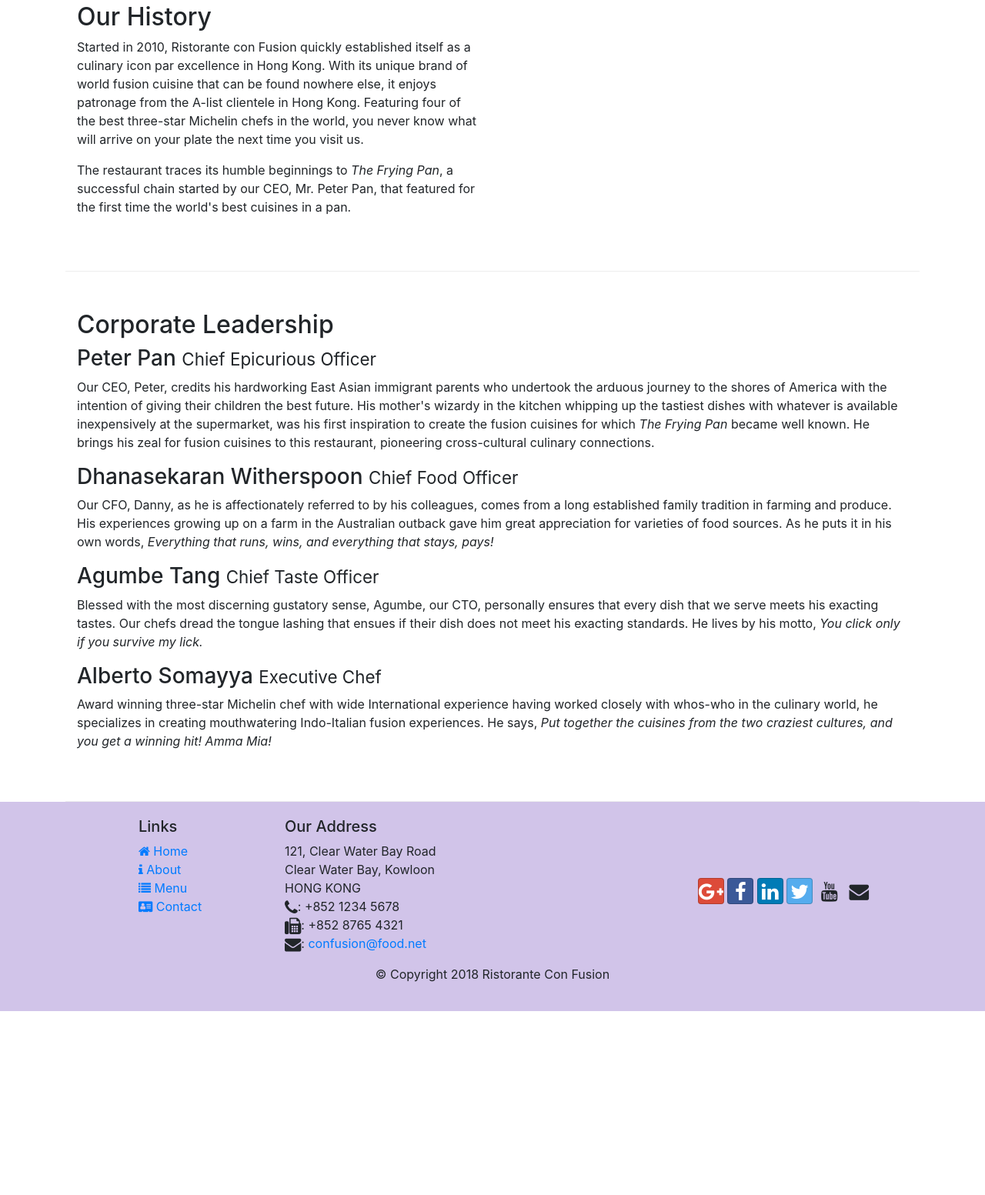
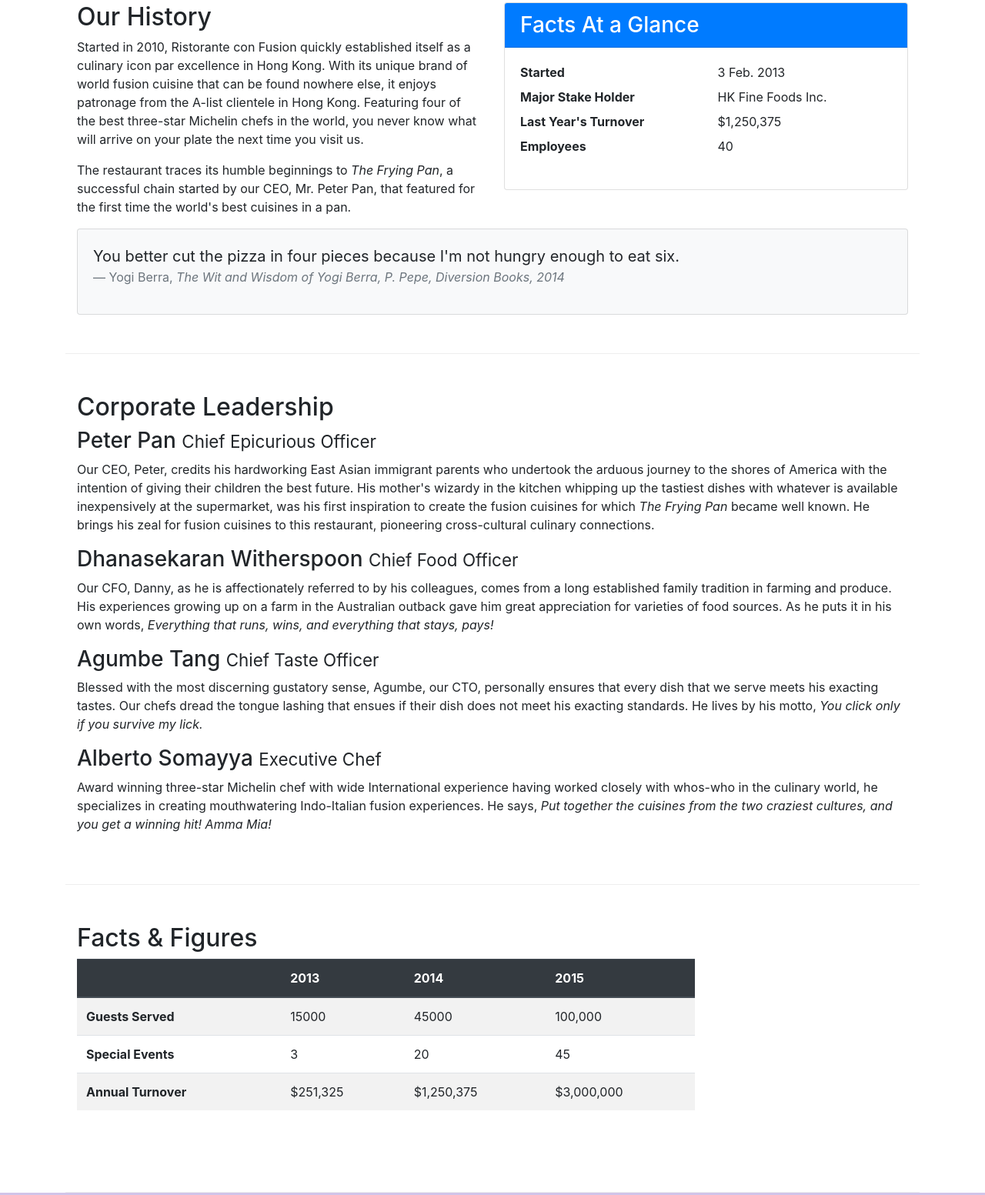
Before and after one commit to adityatomar1803/confusion, a website: page aboutus.html in a window 1280 px wide. Shown: the part 512-2065 px from the top of the page at 77% size. Before the commit the page ends 1826 px from the top, so only its background shows below. Drawn offline with nearby package versions, Linux system fonts and the light colour scheme.

Commit message:
tables and cards

```diff
--- a/aboutus.html
+++ b/aboutus.html
@@ -71,7 +71,38 @@
                 <p>The restaurant traces its humble beginnings to <em>The Frying Pan</em>, a successful chain started by our CEO, Mr. Peter Pan, that featured for the first time the world's best cuisines in a pan.</p>
             </div>
 
+            <div class="col-12 col-sm-6">
+                <div class="card">
+                    <h3 class="card-header bg-primary text-white">Facts At a Glance</h3>
+                    <div class="card-body">
+                        <dl class="row">
+                            <dt class="col-6">Started</dt>
+                            <dd class="col-6">3 Feb. 2013</dd>
+                            <dt class="col-6">Major Stake Holder</dt>
+                            <dd class="col-6">HK Fine Foods Inc.</dd>
+                            <dt class="col-6">Last Year's Turnover</dt>
+                            <dd class="col-6">$1,250,375</dd>
+                            <dt class="col-6">Employees</dt>
+                            <dd class="col-6">40</dd>
+                        </dl>
+                    </div>
+                </div>
+            </div>
+
+            <div class="col-12">
+                <div class="card card-body bg-light">
+                    <blockquote class="blockquote">
+                        <p class="mb-0">You better cut the pizza in four pieces because
+                            I'm not hungry enough to eat six.</p>
+                        <footer class="blockquote-footer">Yogi Berra,
+                            <cite title="Source Title">The Wit and Wisdom of Yogi Berra,
+                            P. Pepe, Diversion Books, 2014</cite>
+                        </footer>
+                    </blockquote>
+                </div>
+            </div>
         </div>
+
 
 
         <div class="row row-content">
@@ -86,6 +117,48 @@
                 <h3>Alberto Somayya <small>Executive Chef</small></h3>
                 <p class="d-none d-sm-block">Award winning three-star Michelin chef with wide International experience having worked closely with whos-who in the culinary world, he specializes in creating mouthwatering Indo-Italian fusion experiences. He says, <em>Put together the cuisines from the two craziest cultures, and you get a winning hit! Amma Mia!</em></p>
             </div>
+       </div>
+
+       <div class="row row-content">
+           <div class="col-12 col-sm-9">
+               <h2>Facts &amp; Figures</h2>
+               <div class="table-responsive">
+                   <table class="table table-striped">
+                       <thead class="thead-dark">
+                            <tr>
+                                <th>&nbsp;</th>
+                                <th>2013</th>
+                                <th>2014</th>
+                                <th>2015</th>
+                            </tr>
+                       </thead>
+                       <tbody>
+                           <tr>
+                               <th>Guests Served</th>
+                               <td>15000</td>
+                               <td>45000</td>
+                               <td>100,000</td>
+                           </tr>
+                           <tr>
+                               <th>Special Events</th>
+                               <td>3</td>
+                               <td>20</td>
+                               <td>45</td>
+                           </tr>
+                           <tr>
+                               <th>Annual Turnover</th>
+                               <td>$251,325</td>
+                               <td>$1,250,375</td>
+                               <td>$3,000,000</td>
+                           </tr>
+                       </tbody>
+
+                   </table>
+
+               </div>
+
+           </div>
+
        </div>
 
     </div>
```
Also changed, not shown: contactus.html (+1 -1 lines).
